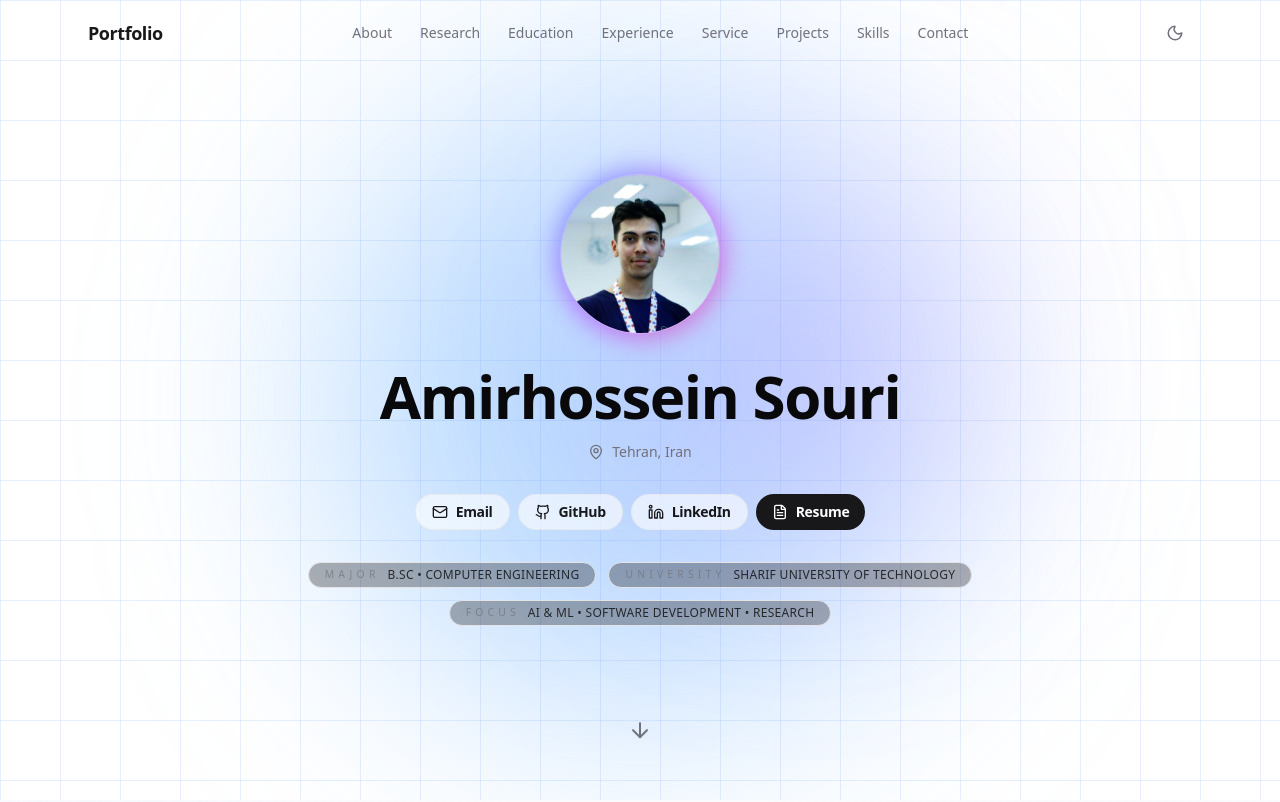
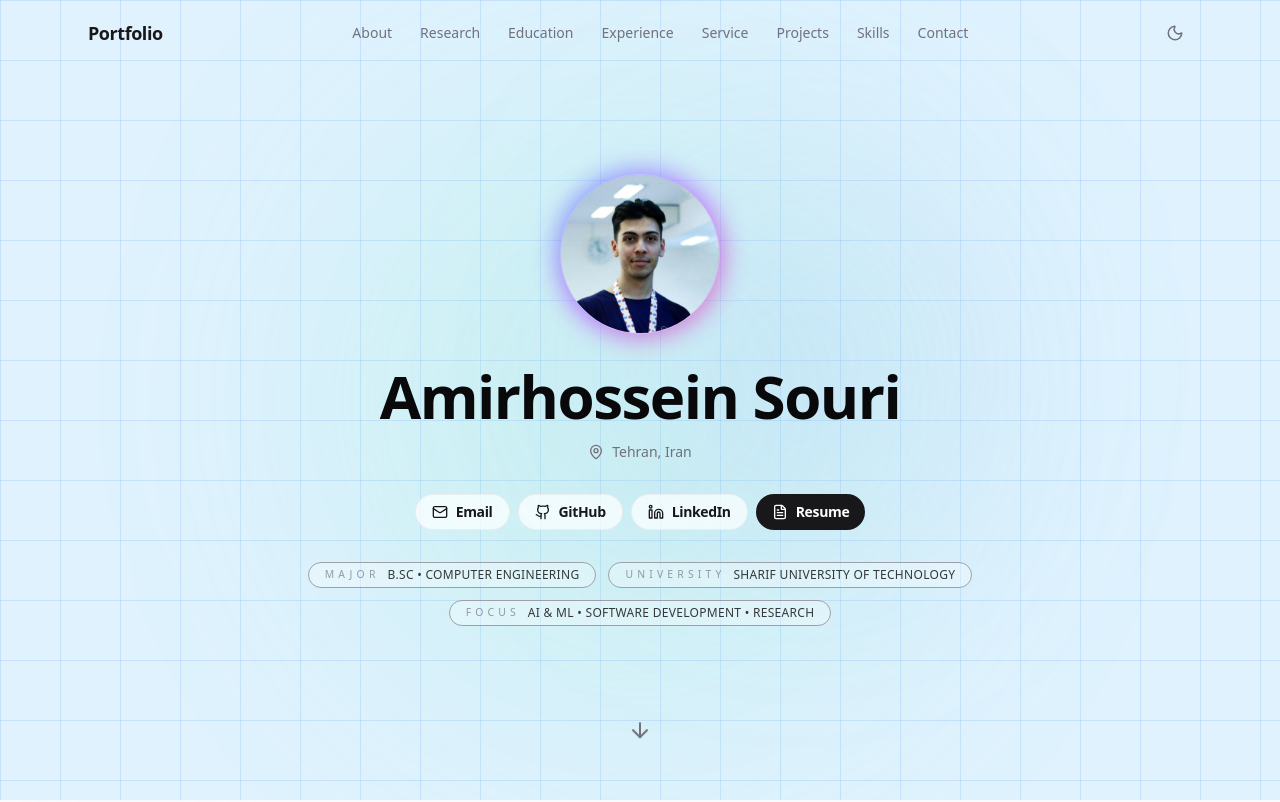
Before and after one commit to Amir14Souri/Portfolio, a Next.js app: page / in a window 1280 px wide. Shown: the top 802 px of the page. Built offline with nearby package versions, Linux system fonts and the light colour scheme.

Commit message:
some background and hero section enhancements

```diff
--- a/app/components/GlobalBackground.tsx
+++ b/app/components/GlobalBackground.tsx
@@ -20,9 +20,12 @@ export default function GlobalBackground() {
   const code = isDark ? "fill-zinc-500/[0.18]" : "fill-zinc-400/[0.30]";
   const amber = isDark ? "fill-amber-400/[0.18]" : "fill-amber-400/[0.30]";
   const green = isDark ? "fill-emerald-400/[0.16]" : "fill-emerald-400/[0.28]";
-  const overlay = isDark
+  const xOverlay = isDark
     ? "bg-[linear-gradient(to_right,transparent_0%,theme(colors.black/60)_35%,theme(colors.black/60)_65%,transparent_100%)]"
-    : "bg-gradient-to-r from-white/80 via-transparent to-white/80";
+    : "bg-[linear-gradient(to_right,transparent_0%,theme(colors.white/60)_35%,theme(colors.white/60)_65%,transparent_100%)]";
+  const yOverlay = isDark
+    ? "bg-gradient-to-b from-transparent from-30% to-black/60"
+    : "bg-gradient-to-b from-transparent from-30% to-white/60";
 
   return (
     <div
@@ -209,8 +212,8 @@ export default function GlobalBackground() {
         </defs>
         <rect width="100%" height="100%" fill="url(#global-pattern)" />
       </svg>
-      <div className={`absolute inset-0 ${overlay}`} />
-      <div className={"absolute inset-0 bg-gradient-to-b from-transparent from-30% to-black/60"} />
+      <div className={`absolute inset-0 ${xOverlay}`} />
+      <div className={`absolute inset-0 ${yOverlay}`} />
     </div>
   );
 }
--- a/app/components/HeroSection.tsx
+++ b/app/components/HeroSection.tsx
@@ -78,21 +78,21 @@ export default function HeroSection() {
   return (
     <section
       id="hero"
-      className="relative flex min-h-screen flex-col items-center justify-center overflow-hidden bg-background px-6">
+      className="relative flex min-h-screen flex-col items-center justify-center overflow-hidden bg-sky-100 dark:bg-slate-950 px-6">
       <div
         className={`absolute inset-0 opacity-100 ${
           isDark
-            ? "bg-[linear-gradient(rgba(255,255,255,0.08)_1px,transparent_1px),linear-gradient(90deg,rgba(255,255,255,0.08)_1px,transparent_1px)]"
-            : "bg-[linear-gradient(rgba(59,130,246,0.12)_1px,transparent_1px),linear-gradient(90deg,rgba(59,130,246,0.12)_1px,transparent_1px)]"
+            ? "bg-[linear-gradient(rgba(255,255,255,0.0.1)_1px,transparent_1px),linear-gradient(90deg,rgba(255,255,255,0.0.1)_1px,transparent_1px)]"
+            : "bg-[linear-gradient(rgba(59,130,246,0.15)_1px,transparent_1px),linear-gradient(90deg,rgba(59,130,246,0.15)_1px,transparent_1px)]"
         } bg-[size:60px_60px]`}>
         <div
           className={`absolute left-1/2 top-1/2 h-[620px] w-[620px] -translate-x-1/2 -translate-y-1/2 rounded-full blur-[120px] ${
-            isDark ? "bg-blue-500/30" : "bg-blue-400/40"
+            isDark ? "bg-blue-500/20" : "bg-emerald-300/15"
           }`}
         />
         <div
           className={`absolute right-1/4 top-1/4 h-[320px] w-[320px] rounded-full blur-[120px] ${
-            isDark ? "bg-purple-500/25" : "bg-purple-400/30"
+            isDark ? "bg-purple-500/15" : "bg-indigo-300/20"
           }`}
         />
       </div>
@@ -211,7 +211,7 @@ export default function HeroSection() {
               asChild
               size="sm"
               variant="outline"
-              className="border border-border/60 bg-background/60">
+              className="border border-border/60 bg-background/70">
               <a
               className="flex gap-2"
                 href={href}
@@ -231,7 +231,7 @@ export default function HeroSection() {
 
         <div className="flex flex-wrap justify-center gap-3 text-xs text-muted-foreground">
           {QUICK_FACTS.map(({ label, value }) => (
-            <Badge key={label} variant="outline" className="rounded-full px-4 py-1 font-medium bg-black/30">
+            <Badge key={label} variant="outline" className="rounded-full px-4 py-1 font-medium bg-white/30 dark:bg-black/30">
               <span className="text-[0.65rem] uppercase tracking-[0.4em] text-muted-foreground/70">
                 {label}
               </span>
--- a/components/ui/badge.tsx
+++ b/components/ui/badge.tsx
@@ -13,7 +13,7 @@ const badgeVariants = cva(
         muted:
           "border-transparent bg-zinc-100 text-zinc-600 dark:bg-zinc-800 dark:text-zinc-300",
         outline:
-          "border-zinc-200 text-zinc-600 dark:border-zinc-700 dark:text-zinc-200",
+          "border-zinc-400 text-zinc-600 dark:border-zinc-700 dark:text-zinc-200",
         glow:
           "border-transparent bg-gradient-to-r from-blue-600 to-purple-500 text-white shadow shadow-blue-500/30",
       },
--- a/components/ui/button.tsx
+++ b/components/ui/button.tsx
@@ -14,7 +14,7 @@ const buttonVariants = cva(
         subtle:
           "bg-zinc-900/5 text-zinc-800 hover:bg-zinc-900/10 dark:bg-white/10 dark:text-white dark:hover:bg-white/20",
         outline:
-          "border border-input bg-transparent text-zinc-900 hover:bg-zinc-100 dark:text-white dark:hover:bg-white/10",
+          "border border-input bg-transparent text-zinc-900 hover:bg-zinc-100 dark:text-white dark:hover:bg-white/15",
         ghost:
           "text-zinc-700 hover:bg-zinc-100 dark:text-zinc-300 dark:hover:bg-white/10",
         simple:
```
Also changed, not shown: components.json.
